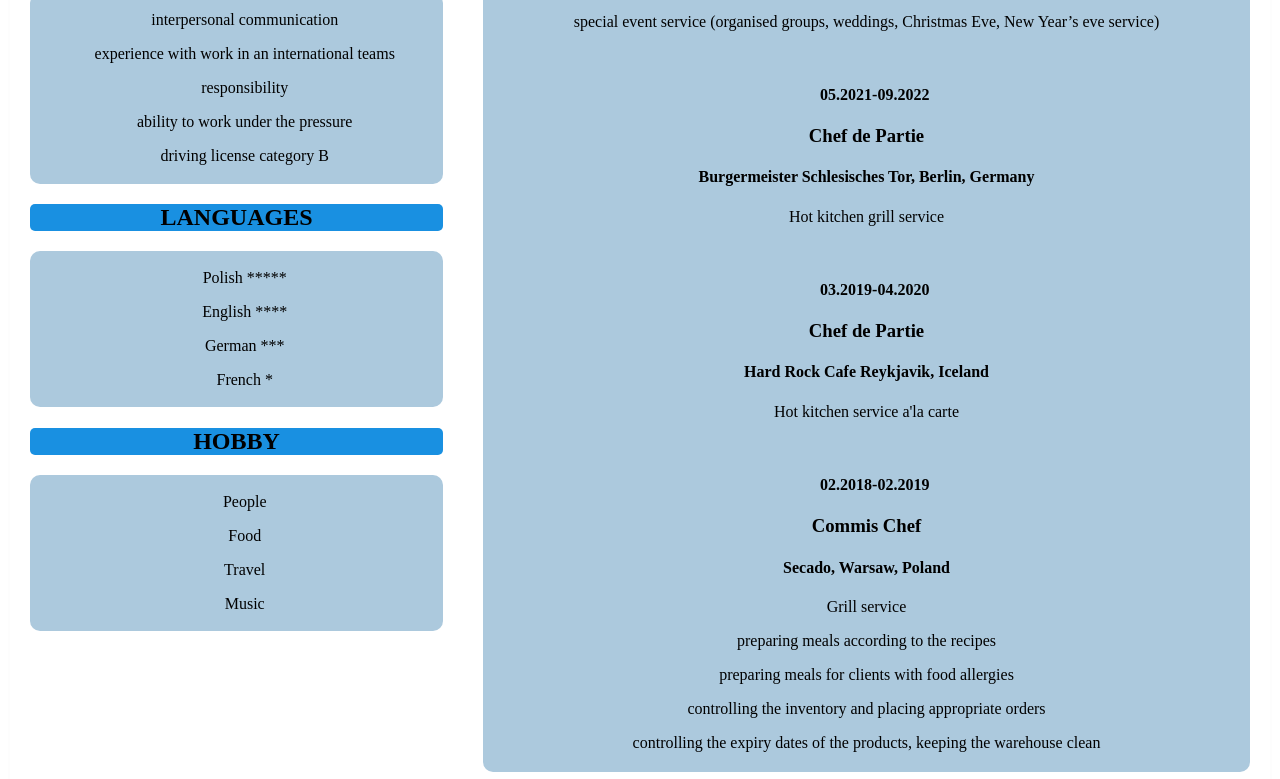
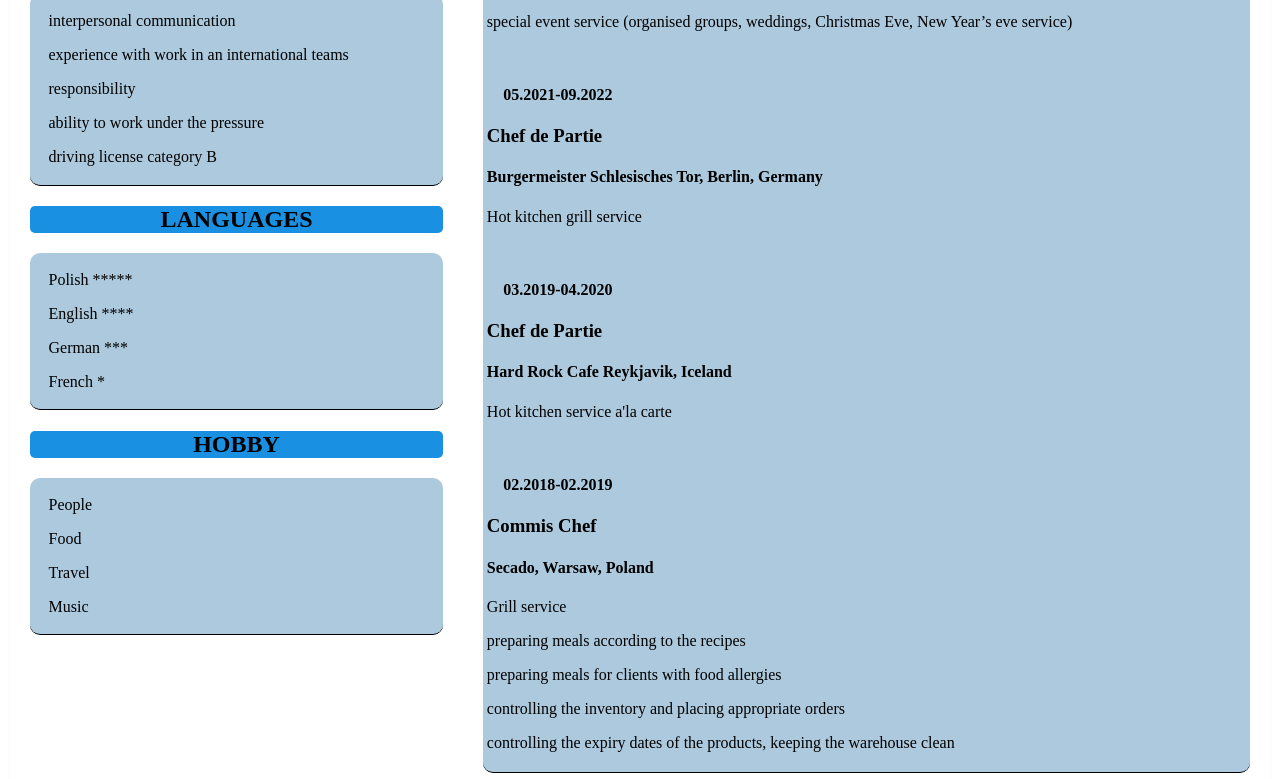
Before and after one commit to Damianmrk/pracedomowe, a website: page index.html in a window 1280 px wide. Shown: the part 622-1401 px from the top of the page. Drawn offline with Linux system fonts and the light colour scheme.

Commit message:
Add files via upload
poprawione CV

```diff
--- a/style.css
+++ b/style.css
@@ -5,8 +5,9 @@
     background-color: white;
 
 }
+
 .img {
-    position: flex;
+    display: flex;
     border: 2px solid rgba(206, 13, 13, 0.979);
     border-radius: 4px;
 }
@@ -40,6 +41,7 @@
     background: #ffffff;
     padding: 20px;
     text-align: center;
+    list-style-type: disc;
 }
 
 .content {
@@ -54,5 +56,14 @@
     padding: 0.5%;
     margin: 1% 0;
     margin-bottom: 5%;
+    text-align: left;
+    list-type-style: disc;
+    border-bottom: 1px solid black;
+< span style = "text decoration: underline;" >
+}
+
+
+
+.content {
     text-align: center;
 }
```
Also changed, not shown: index.html (+1 -6 lines).
